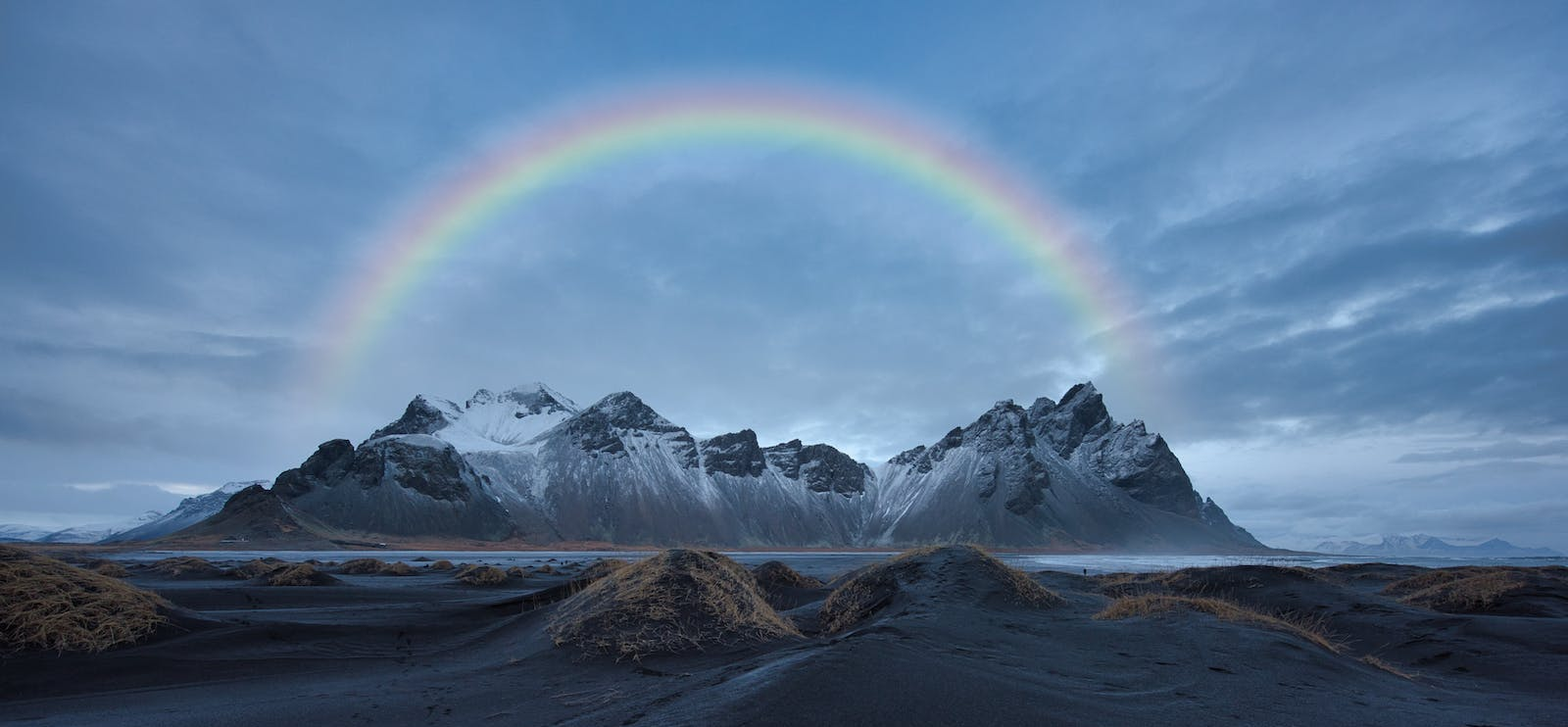
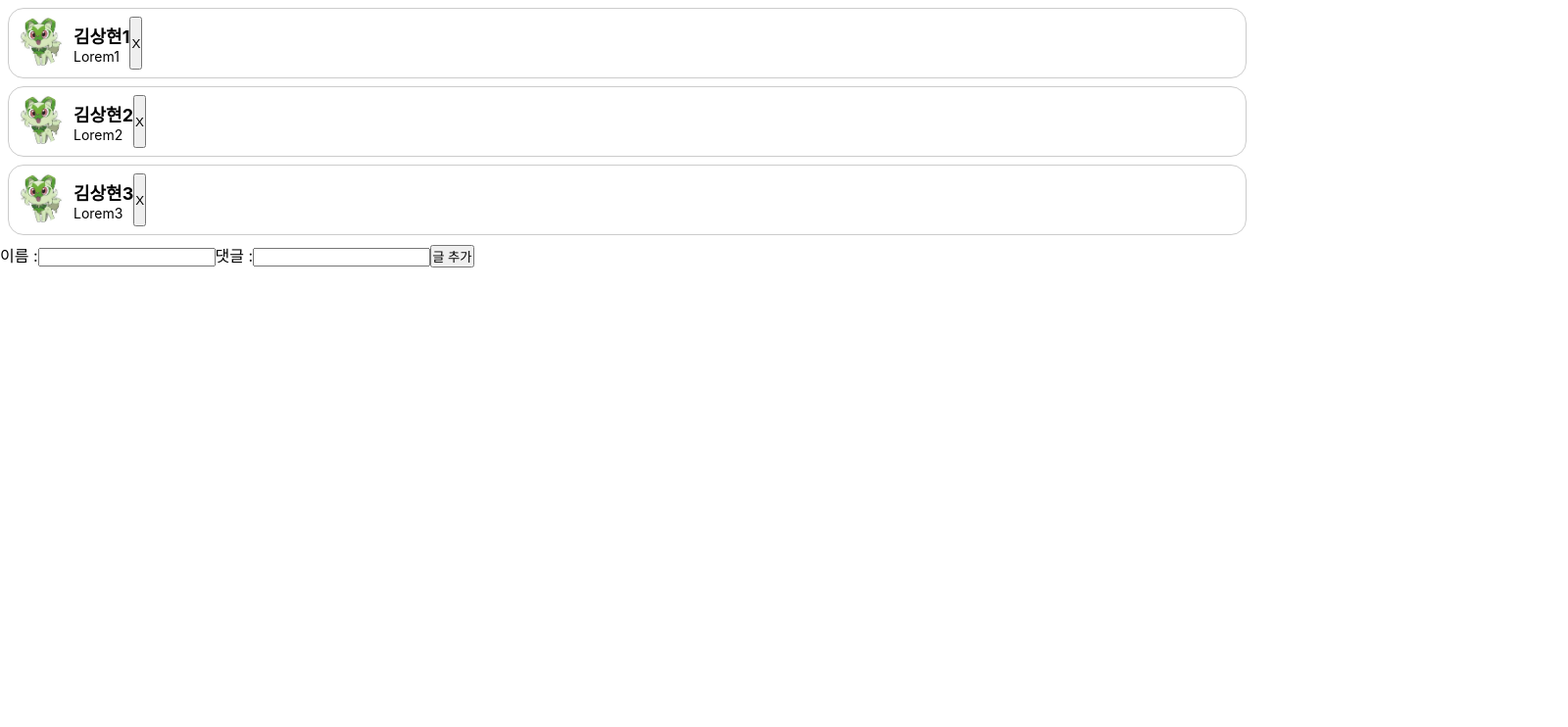
Before and after one commit to Wolrang/-ReactBasic, a React (Create React App) app: page / in a window 1280 px wide. Shown: the top 742 px of the page at 98% size, 1600 px wide, since content can reach past the window. Built offline with nearby package versions, Linux system fonts and the light colour scheme.

Commit message:
🎉 React Basic

```diff
--- a/src/App.js
+++ b/src/App.js
@@ -85,7 +85,7 @@ function App() {
     <Comment user='로로로' Comment='Lorem'></Comment>
     <Comment user='리리리' Comment='Lorem'></Comment> */}
 
-    {/* <CommentList></CommentList> */}
+    <CommentList></CommentList>
 
     {/* <div style={{backgroundImage : 'url(' + back + ')', height : '400px'}}></div> */}
     {/* <div style={{backgroundImage : `url(${back})`, height : '400px'}}></div> */}
@@ -94,7 +94,7 @@ function App() {
 
     {/* <div style={{backgroundImage : 'url(https://m.media-amazon.com/images/M/MV5BMTgxOTY4Mjc0MF5BMl5BanBnXkFtZTcwNTA4MDQyMw@@._V1_FMjpg_UX1000_.jpg)', height : '300px'}}></div> */}
     {/* <img src="https://m.media-amazon.com/images/M/MV5BMTgxOTY4Mjc0MF5BMl5BanBnXkFtZTcwNTA4MDQyMw@@._V1_FMjpg_UX1000_.jpg" alt="" /> */}
-    <img src={back} alt='back'></img>
+    {/* <img src={back} alt='back'></img> */}
 
   </div>
  );
--- a/src/component/Comment.jsx
+++ b/src/component/Comment.jsx
@@ -1,6 +1,6 @@
 import React from 'react'
 // import './Comment.css'
-// import logo from './images/냐오하.jpg'
+import logo from '../images/냐오하.jpg'
 import {useState} from 'react'
 import CommentList from './CommentList';
 
@@ -95,7 +95,7 @@ function Comment(props) {
   return (
     <div className='wrapper' style={styles.wrapper}>
       <div className='img-box'>
-        {/* <img style={styles.img} src={logo} alt='냐오하'></img> */}
+        <img style={styles.img} src={logo} alt='냐오하'></img>
       </div>
 
       <div className='content-container' style={styles.contentContainer}>
--- a/src/component/CommentList.jsx
+++ b/src/component/CommentList.jsx
@@ -56,7 +56,7 @@ function CommentList() {
     setInputs({
       name: '',
       comment: '',
-    });
+    })
   }
 
   const changeComment = (e) => {
@@ -68,11 +68,19 @@ function CommentList() {
     });
   };
 
-  const handleOnKeyPress = e => {
-    if (e.key === 'Enter') {
-      addComment();
-    }
-  };
+  const handleOnKeyPress = (e) => {
+    e.key == "Enter" && name === '' || comment === '' ? alert('이름과 댓글을 입력하세요.') : (
+      (() => {
+        const add = { name, comment }
+        setCommentList([add, ...commentList])
+
+        setInputs({
+          name: '',
+          comment: '',
+        })
+      })()
+    )
+  }
 
   return (
     <div>
@@ -89,7 +97,8 @@ function CommentList() {
       type="text"
       name="name"
       value={name}
-      onChange={changeComment}>
+      onChange={changeComment}
+      onKeyPress={handleOnKeyPress}>
       </input>
 
       댓글 :
@@ -119,16 +128,38 @@ function CommentList() {
 //     console.log(index)
 //   }
 
+//   // 기존 list 추가 함수
+//   // const addComment = () => {
+//   //   // const add = {name: "히히ㅇㅎㅇㄶ히", comment : "아아아아아?~!!!"}
+//   //   // setCommentList([add,...commentList])
+
+//   //   const add = {name : name, comment: content}
+//   //   setCommentList([add,...commentList])
+//   //   // state변경 함수에 빈 문자열을 넣어서 input에 작성된 내용을 초기화
+//   //   setName('')
+//   //   setContent('')
+//   // }
+
+
+//   // 삼항 연산자로 value가 빈 값일 때 list 추가되지 않게 하는 기능 추가
 //   const addComment = () => {
-//     // const add = {name: "히히ㅇㅎㅇㄶ히", comment : "아아아아아?~!!!"}
-//     // setCommentList([add,...commentList])
+//     // name, content에 value값이 없을 때 (조건)
+//     // true일 때 alert('이름과 댓글을 입력하세요')
+//     name === '' || content === '' ? alert('이름과 댓글을 입력하세요') : (
 
-//     const add = {name : name, comment: content}
-//     setCommentList([add,...commentList])
-//     // state변경 함수에 빈 문자열을 넣어서 input에 작성된 내용을 초기화
-//     setName('')
-//     setContent('')
-//   }
+//       // IIFE (즉시 실행 함수)
+//       // false일 때(name, content에 value값이 있을 때) 아래 함수가 즉시 실행되게 한다.
+//       (()=>{
+//         // add라는 새로운 객체 생성
+//         const add = {name : name, comment: content}
+//         // 기존 commentList 앞에 add를 넣어서 add를 더한 새로운 객체를 생성한다.
+//         setCommentList([add,...commentList])
+//         // state변경 함수로 input에 들어있는 값을 초기화 한다.
+//         setName('')
+//         setContent('')
+//       })()
+//     )
+//   };
 
 //   return (
 //     <div>
```
Also changed, not shown: src/images/냐오하.jpg (added).
